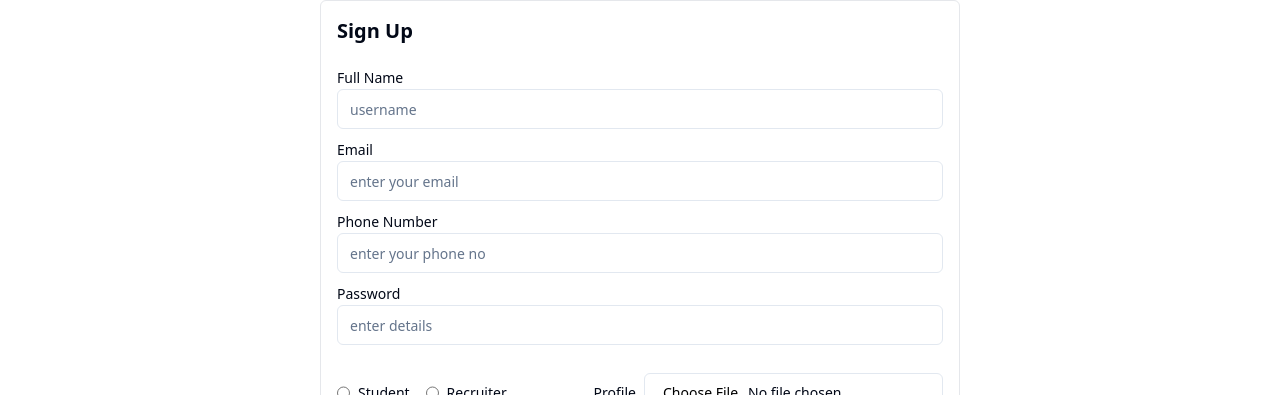
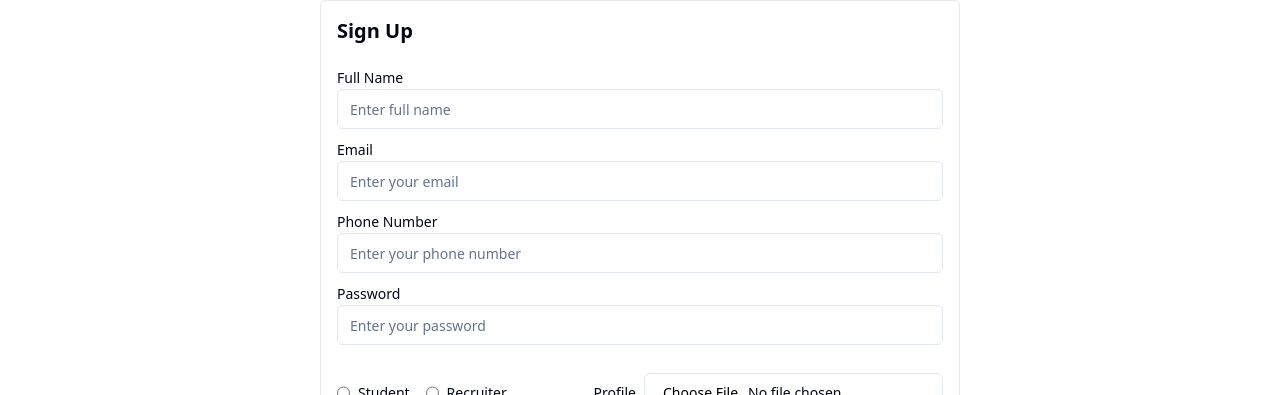
Before and after one commit to Saran-067/job-portal, a React (Vite) app in the folder frontend/: page /signup in a window 1280 px wide. Shown: the part 104-499 px from the top of the page. Built offline with nearby package versions, Linux system fonts and the light colour scheme.

Commit message:
Update Signup.jsx

```diff
--- a/frontend/src/components/auth/Signup.jsx
+++ b/frontend/src/components/auth/Signup.jsx
@@ -1,40 +1,45 @@
-import React, { useEffect, useState } from 'react'
-import Navbar from '../shared/Navbar'
-import { Label } from '../ui/label'
-import { Input } from '../ui/input'
-import { RadioGroup } from '../ui/radio-group'
-import { Button } from '../ui/button'
-import { Link, useNavigate } from 'react-router-dom'
-import axios from 'axios'
-import { USER_API_END_POINT } from '@/utils/constant'
-import { toast } from 'sonner'
-import { useDispatch, useSelector } from 'react-redux'
-import { setLoading } from '@/redux/authSlice'
-import { Loader2 } from 'lucide-react'
+import React, { useEffect, useState } from 'react';
+import Navbar from '../shared/Navbar';
+import { Label } from '../ui/label';
+import { Input } from '../ui/input';
+import { RadioGroup } from '../ui/radio-group';
+import { Button } from '../ui/button';
+import { Link, useNavigate } from 'react-router-dom';
+import axios from 'axios';
+import { USER_API_END_POINT } from '@/utils/constant';
+import { toast } from 'sonner';
+import { useDispatch, useSelector } from 'react-redux';
+import { setLoading, setUser } from '@/redux/authSlice';
+import { Loader2 } from 'lucide-react';
 
 const Signup = () => {
-
     const [input, setInput] = useState({
         fullname: "",
         email: "",
         phoneNumber: "",
         password: "",
         role: "",
-        file: ""
+        file: null,
     });
-    const {loading,user} = useSelector(store=>store.auth);
+
+    const { loading, user } = useSelector(store => store.auth);
     const dispatch = useDispatch();
     const navigate = useNavigate();
 
+    // Handle text input changes
     const changeEventHandler = (e) => {
         setInput({ ...input, [e.target.name]: e.target.value });
-    }
+    };
+
+    // Handle file input change
     const changeFileHandler = (e) => {
         setInput({ ...input, file: e.target.files?.[0] });
-    }
+    };
+
+    // Handle form submission
     const submitHandler = async (e) => {
         e.preventDefault();
-        const formData = new FormData();    //formdata object
+        const formData = new FormData();
         formData.append("fullname", input.fullname);
         formData.append("email", input.email);
         formData.append("phoneNumber", input.phoneNumber);
@@ -50,29 +55,35 @@ const Signup = () => {
                 headers: { 'Content-Type': "multipart/form-data" },
                 withCredentials: true,
             });
+
             if (res.data.success) {
-                navigate("/login");
+                dispatch(setUser(res.data.user));
+                navigate("/");
                 toast.success(res.data.message);
             }
         } catch (error) {
-            console.log(error);
-            toast.error(error.response.data.message);
-        } finally{
+            console.error(error);
+            toast.error(error.response?.data?.message || "Signup failed");
+        } finally {
             dispatch(setLoading(false));
         }
-    }
+    };
 
-    useEffect(()=>{
-        if(user){
+    // Redirect if user is already logged in
+    useEffect(() => {
+        if (user) {
             navigate("/");
         }
-    },[])
+    }, [user, navigate]);
+
     return (
         <div>
             <Navbar />
             <div className='flex items-center justify-center max-w-7xl mx-auto'>
                 <form onSubmit={submitHandler} className='w-1/2 border border-gray-200 rounded-md p-4 my-10'>
                     <h1 className='font-bold text-xl mb-5'>Sign Up</h1>
+
+                    {/* Full Name */}
                     <div className='my-2'>
                         <Label>Full Name</Label>
                         <Input
@@ -80,9 +91,11 @@ const Signup = () => {
                             value={input.fullname}
                             name="fullname"
                             onChange={changeEventHandler}
-                            placeholder="username"
+                            placeholder="Enter full name"
                         />
                     </div>
+
+                    {/* Email */}
                     <div className='my-2'>
                         <Label>Email</Label>
                         <Input
@@ -90,9 +103,11 @@ const Signup = () => {
                             value={input.email}
                             name="email"
                             onChange={changeEventHandler}
-                            placeholder="enter your email"
+                            placeholder="Enter your email"
                         />
                     </div>
+
+                    {/* Phone Number */}
                     <div className='my-2'>
                         <Label>Phone Number</Label>
                         <Input
@@ -100,9 +115,11 @@ const Signup = () => {
                             value={input.phoneNumber}
                             name="phoneNumber"
                             onChange={changeEventHandler}
-                            placeholder="enter your phone no"
+                            placeholder="Enter your phone number"
                         />
                     </div>
+
+                    {/* Password */}
                     <div className='my-2'>
                         <Label>Password</Label>
                         <Input
@@ -110,9 +127,11 @@ const Signup = () => {
                             value={input.password}
                             name="password"
                             onChange={changeEventHandler}
-                            placeholder="enter details"
+                            placeholder="Enter your password"
                         />
                     </div>
+
+                    {/* Role Selection */}
                     <div className='flex items-center justify-between'>
                         <RadioGroup className="flex items-center gap-4 my-5">
                             <div className="flex items-center space-x-2">
@@ -138,6 +157,8 @@ const Signup = () => {
                                 <Label htmlFor="r2">Recruiter</Label>
                             </div>
                         </RadioGroup>
+
+                        {/* Profile Upload */}
                         <div className='flex items-center gap-2'>
                             <Label>Profile</Label>
                             <Input
@@ -148,14 +169,24 @@ const Signup = () => {
                             />
                         </div>
                     </div>
-                    {
-                        loading ? <Button className="w-full my-4"> <Loader2 className='mr-2 h-4 w-4 animate-spin' /> Please wait </Button> : <Button type="submit" className="w-full my-4">Signup</Button>
-                    }
-                    <span className='text-sm'>Already have an account? <Link to="/login" className='text-blue-600'>Login</Link></span>
+
+                    {/* Submit Button */}
+                    {loading ? (
+                        <Button className="w-full my-4">
+                            <Loader2 className='mr-2 h-4 w-4 animate-spin' /> Please wait
+                        </Button>
+                    ) : (
+                        <Button type="submit" className="w-full my-4">Signup</Button>
+                    )}
+
+                    {/* Login Link */}
+                    <span className='text-sm'>
+                        Already have an account? <Link to="/login" className='text-blue-600'>Login</Link>
+                    </span>
                 </form>
             </div>
         </div>
-    )
-}
+    );
+};
 
-export default Signup
+export default Signup;
```
